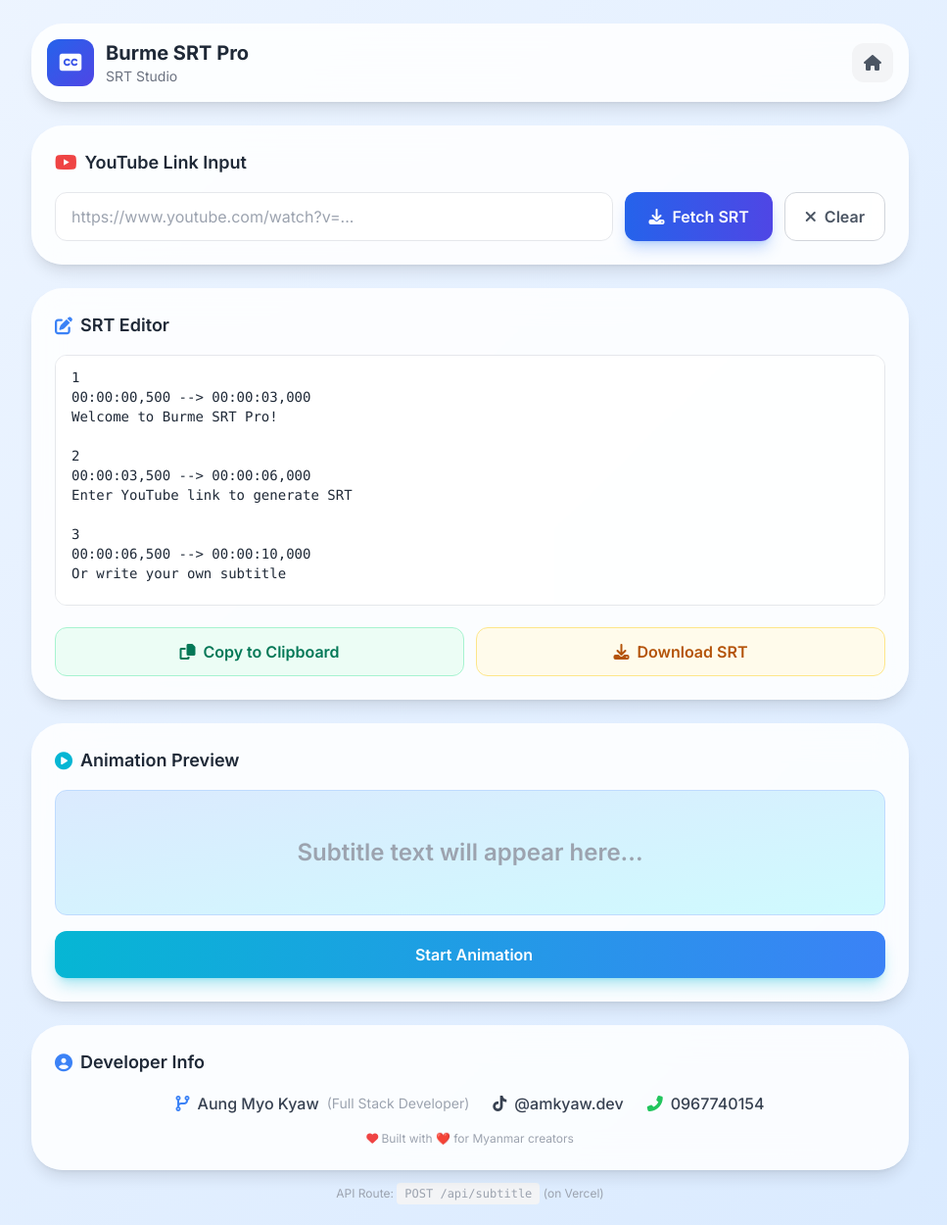
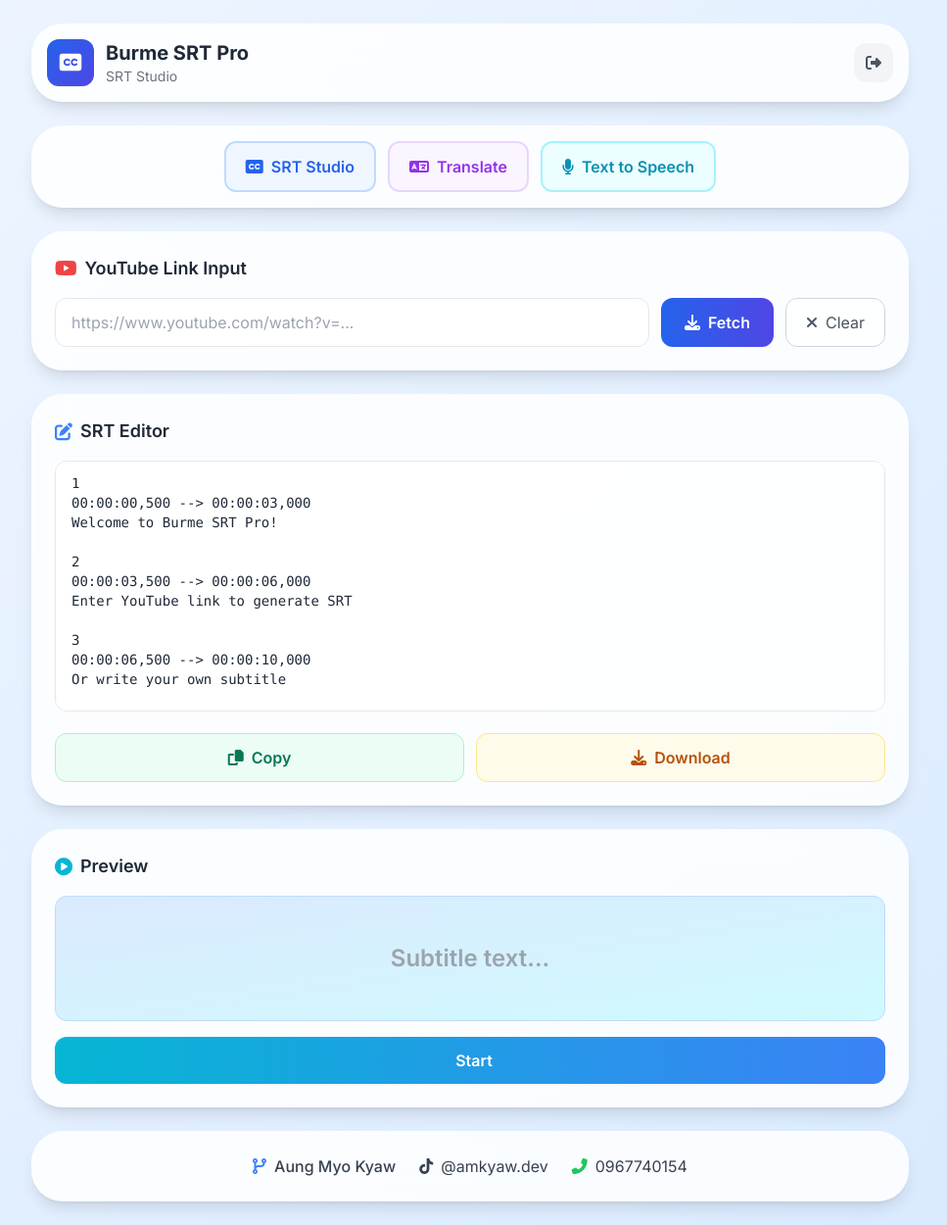
Before and after one commit to amkyawdev/burme_srt_pro, a Next.js app: page /main in a window 1280 px wide. Shown: the whole page at 98% size, without its empty margins (160-1127 px from the left). Built offline with nearby package versions, Linux system fonts and the light colour scheme.

Commit message:
Add nav buttons to all pages

```diff
--- a/src/app/main/page.js
+++ b/src/app/main/page.js
@@ -1,6 +1,7 @@
 'use client'
 
 import { useState, useEffect, useRef } from 'react'
+import Link from 'next/link'
 import { extractVideoId, mockFetchSubtitle, parseSRT } from '@/lib/youtube'
 import { defaultSRT, developerInfo } from '@/lib/constants'
 
@@ -15,7 +16,6 @@
   const animationRef = useRef(null)
 
   useEffect(() => {
-    // Load default SRT on mount
     setSrtContent(defaultSRT)
   }, [])
 
@@ -31,20 +31,17 @@
       setError('Please enter a YouTube link')
       return
     }
-
     const videoId = extractVideoId(youtubeLink)
     if (!videoId) {
       setError('Invalid YouTube link format')
       return
     }
-
     setError(null)
     setIsLoading(true)
-
     try {
       const srt = await mockFetchSubtitle(videoId)
       setSrtContent(srt)
-      showToast('success', 'SRT fetched successfully!')
+      showToast('success', 'SRT fetched!')
     } catch (err) {
       setError('Failed to fetch SRT')
     } finally {
@@ -62,12 +59,11 @@
       showToast('error', 'Nothing to copy')
       return
     }
-
     try {
       await navigator.clipboard.writeText(srtContent)
-      showToast('success', 'Copied to clipboard!')
-    } catch (err) {
-      showToast('error', 'Failed to copy to clipboard')
+      showToast('success', 'Copied!')
+    } catch {
+      showToast('error', 'Copy failed')
     }
   }
 
@@ -76,11 +72,9 @@
       showToast('error', 'Nothing to download')
       return
     }
-
     const timestamp = new Date().toISOString().slice(0, 10)
     const blob = new Blob([srtContent], { type: 'text/plain' })
     const url = URL.createObjectURL(blob)
-
     const a = document.createElement('a')
     a.href = url
     a.download = `burme_subtitle_${timestamp}.srt`
@@ -88,31 +82,26 @@
     a.click()
     document.body.removeChild(a)
     URL.revokeObjectURL(url)
-
     showToast('success', 'Download started!')
   }
 
   const handleAnimate = () => {
     if (!srtContent) {
-      showToast('error', 'No SRT content to animate')
+      showToast('error', 'No SRT content')
       return
     }
-
     const subtitles = parseSRT(srtContent)
     if (subtitles.length === 0) {
-      showToast('error', 'No SRT content to animate')
+      showToast('error', 'No subtitles to animate')
       return
     }
-
     setIsAnimating(true)
     let index = 0
     setCurrentSubtitle(subtitles[0])
-
     animationRef.current = setInterval(() => {
       index = (index + 1) % subtitles.length
       setCurrentSubtitle(subtitles[index])
     }, 1700)
-
     showToast('success', 'Animation started!')
   }
 
@@ -123,7 +112,7 @@
     }
     setIsAnimating(false)
     setCurrentSubtitle('')
-    showToast('success', 'Animation stopped!')
+    showToast('success', 'Stopped!')
   }
 
   return (
@@ -141,9 +130,27 @@
                 <p className="text-sm text-gray-500">SRT Studio</p>
               </div>
             </div>
-            <a href="/" className="social-btn p-3 rounded-xl bg-gray-100 text-gray-600 hover:bg-gray-200 flex items-center gap-2">
-              <i className="fas fa-home"></i>
-            </a>
+            <Link href="/" className="social-btn px-3 py-2 bg-gray-100 text-gray-600 rounded-xl">
+              <i className="fas fa-sign-out-alt"></i>
+            </Link>
+          </div>
+        </div>
+
+        {/* Navigation Buttons */}
+        <div className="glass-card rounded-2xl p-4 mb-6 shadow-lg">
+          <div className="flex flex-wrap justify-center gap-3">
+            <Link href="/main" className="social-btn px-5 py-3 bg-blue-50 border-2 border-blue-200 text-blue-600 font-semibold rounded-xl flex items-center gap-2">
+              <i className="fas fa-closed-captioning"></i>
+              <span>SRT Studio</span>
+            </Link>
+            <Link href="/translate" className="social-btn px-5 py-3 bg-purple-50 border-2 border-purple-200 text-purple-600 font-semibold rounded-xl flex items-center gap-2">
+              <i className="fas fa-language"></i>
+              <span>Translate</span>
+            </Link>
+            <Link href="/tts" className="social-btn px-5 py-3 bg-cyan-50 border-2 border-cyan-200 text-cyan-600 font-semibold rounded-xl flex items-center gap-2">
+              <i className="fas fa-microphone"></i>
+              <span>Text to Speech</span>
+            </Link>
           </div>
         </div>
 
@@ -162,30 +169,25 @@
                 onChange={(e) => setYoutubeLink(e.target.value)}
                 onKeyPress={(e) => e.key === 'Enter' && handleFetch()}
                 placeholder="https://www.youtube.com/watch?v=..."
-                className="w-full px-4 py-3 rounded-xl border border-gray-200 bg-white/80 text-gray-800 placeholder-gray-400 focus:outline-none focus:ring-2 focus:ring-blue-500 focus:border-transparent transition"
+                className="w-full px-4 py-3 rounded-xl border border-gray-200 bg-white/80 text-gray-800 placeholder-gray-400 focus:outline-none focus:ring-2 focus:ring-blue-500"
               />
             </div>
             <button
               onClick={handleFetch}
               disabled={isLoading}
-              className="social-btn px-6 py-3 bg-gradient-to-r from-blue-600 to-indigo-600 text-white font-semibold rounded-xl shadow-lg shadow-blue-500/30 flex items-center gap-2 disabled:opacity-50"
+              className="social-btn px-6 py-3 bg-gradient-to-r from-blue-600 to-indigo-600 text-white font-semibold rounded-xl flex items-center gap-2 disabled:opacity-50"
             >
-              {isLoading ? (
-                <i className="fas fa-spinner fa-spin"></i>
-              ) : (
-                <i className="fas fa-download"></i>
-              )}
-              <span>Fetch SRT</span>
+              {isLoading ? <i className="fas fa-spinner fa-spin"></i> : <i className="fas fa-download"></i>}
+              <span>Fetch</span>
             </button>
             <button
               onClick={handleClear}
-              className="social-btn px-5 py-3 bg-white/80 border border-gray-300 text-gray-600 font-semibold rounded-xl flex items-center gap-2 hover:bg-gray-50"
+              className="social-btn px-5 py-3 bg-white/80 border border-gray-300 text-gray-600 rounded-xl flex items-center gap-2"
             >
               <i className="fas fa-times"></i>
               <span>Clear</span>
             </button>
           </div>
-
           {error && (
             <div className="mt-4 p-3 bg-red-50 border border-red-200 rounded-xl text-red-600 flex items-center gap-2">
               <i className="fas fa-exclamation-circle"></i>
@@ -204,24 +206,18 @@
           <textarea
             value={srtContent}
             onChange={(e) => setSrtContent(e.target.value)}
-            className={`w-full h-64 px-4 py-3 rounded-xl border border-gray-200 bg-white/80 font-mono text-sm text-gray-800 focus:outline-none focus:ring-2 focus:ring-blue-500 focus:border-transparent transition resize-none ${isLoading ? 'pulse-animation' : ''}`}
-            placeholder="Paste or type SRT content here..."
+            className="w-full h-64 px-4 py-3 rounded-xl border border-gray-200 bg-white/80 font-mono text-sm text-gray-800 focus:outline-none focus:ring-2 focus:ring-blue-500 resize-none"
+            placeholder="Paste or type SRT content..."
           />
 
           <div className="flex flex-col md:flex-row gap-3 mt-4">
-            <button
-              onClick={handleCopy}
-              className="social-btn flex-1 px-6 py-3 bg-emerald-50 border border-emerald-200 text-emerald-700 font-semibold rounded-xl flex items-center justify-center gap-2 hover:bg-emerald-100"
-            >
+            <button onClick={handleCopy} className="social-btn flex-1 px-6 py-3 bg-emerald-50 border border-emerald-200 text-emerald-700 font-semibold rounded-xl flex items-center justify-center gap-2">
               <i className="fas fa-copy"></i>
-              <span>Copy to Clipboard</span>
+              <span>Copy</span>
             </button>
-            <button
-              onClick={handleDownload}
-              className="social-btn flex-1 px-6 py-3 bg-amber-50 border border-amber-200 text-amber-700 font-semibold rounded-xl flex items-center justify-center gap-2 hover:bg-amber-100"
-            >
+            <button onClick={handleDownload} className="social-btn flex-1 px-6 py-3 bg-amber-50 border border-amber-200 text-amber-700 font-semibold rounded-xl flex items-center justify-center gap-2">
               <i className="fas fa-download"></i>
-              <span>Download SRT</span>
+              <span>Download</span>
             </button>
           </div>
         </div>
@@ -230,78 +226,51 @@
         <div className="glass-card rounded-2xl p-6 mb-6 shadow-lg">
           <h2 className="text-lg font-semibold text-gray-800 mb-4 flex items-center gap-2">
             <i className="fas fa-play-circle text-cyan-500"></i>
-            <span>Animation Preview</span>
+            <span>Preview</span>
           </h2>
 
-          <div className="w-full h-32 rounded-xl bg-gradient-to-br from-blue-100 to-cyan-100 border border-blue-200 flex items-center justify-center mb-4 overflow-hidden">
+          <div className="w-full h-32 rounded-xl bg-gradient-to-br from-blue-100 to-cyan-100 border border-blue-200 flex items-center justify-center mb-4">
             {currentSubtitle ? (
-              <p className="text-xl md:text-2xl font-semibold text-gray-800 text-center px-4 subtitle-bubble">
-                {currentSubtitle}
-              </p>
+              <p className="text-xl md:text-2xl font-semibold text-gray-800 text-center px-4">{currentSubtitle}</p>
             ) : (
-              <p className="text-xl md:text-2xl font-semibold text-gray-400 text-center px-4">
-                Subtitle text will appear here...
-              </p>
+              <p className="text-xl md:text-2xl font-semibold text-gray-400 text-center">Subtitle text...</p>
             )}
           </div>
 
           <button
             onClick={isAnimating ? handleStopAnimate : handleAnimate}
             className={`social-btn w-full px-6 py-3 font-semibold rounded-xl flex items-center justify-center gap-2 ${
-              isAnimating
-                ? 'bg-red-50 border border-red-200 text-red-600 hover:bg-red-100'
-                : 'bg-gradient-to-r from-cyan-500 to-blue-500 text-white shadow-lg shadow-cyan-500/30'
+              isAnimating ? 'bg-red-50 border border-red-200 text-red-600' : 'bg-gradient-to-r from-cyan-500 to-blue-500 text-white'
             }`}
           >
             <i className={`fas ${isAnimating ? 'fa-stop' : 'play'}`}></i>
-            <span>{isAnimating ? 'Stop' : 'Start Animation'}</span>
+            <span>{isAnimating ? 'Stop' : 'Start'}</span>
           </button>
         </div>
 
-        {/* Developer Info Footer */}
+        {/* Developer Info */}
         <div className="glass-card rounded-2xl p-6 shadow-lg">
-          <h2 className="text-lg font-semibold text-gray-800 mb-4 flex items-center gap-2">
-            <i className="fas fa-user-circle text-blue-500"></i>
-            <span>Developer Info</span>
-          </h2>
-
           <div className="flex flex-wrap items-center justify-center gap-6">
             <div className="flex items-center gap-2 text-gray-700">
               <i className="fas fa-code-branch text-blue-500"></i>
               <span className="font-medium">{developerInfo.name}</span>
-              <span className="text-gray-400 text-sm">({developerInfo.title})</span>
             </div>
-
             <div className="flex items-center gap-2 text-gray-700">
               <i className="fab fa-tiktok"></i>
-              <span className="font-medium">{developerInfo.tiktok}</span>
+              <span>{developerInfo.tiktok}</span>
             </div>
-
             <div className="flex items-center gap-2 text-gray-700">
               <i className="fas fa-phone-alt text-green-500"></i>
-              <span className="font-medium">{developerInfo.phone}</span>
+              <span>{developerInfo.phone}</span>
             </div>
           </div>
-
-          <p className="text-center text-xs text-gray-400 mt-4">
-            <i className="fas fa-heart text-red-500"></i>
-            {' '}Built with ❤️ for Myanmar creators
-          </p>
-        </div>
-
-        {/* API Note */}
-        <div className="mt-4 text-center text-xs text-gray-400">
-          <p>API Route: <code className="bg-gray-100 px-2 py-1 rounded">POST /api/subtitle</code> (on Vercel)</p>
         </div>
       </div>
 
-      {/* Toast Notification */}
       {toast.show && (
-        <div id="toast" className="fixed bottom-6 left-1/2 transform -translate-x-1/2 bg-gray-800 text-white px-6 py-3 rounded-xl shadow-xl z-50">
-          <div className="flex items-center gap-2">
-            <i className={`fas ${toast.type === 'success' ? 'fa-check-circle text-emerald-400' : 'fa-exclamation-circle text-red-400'}`}></i>
-            <span>{toast.message}</span>
-          </div>
+        <div className="fixed bottom-6 left-1/2 -translate-x-1/2 bg-gray-800 text-white px-6 py-3 rounded-xl shadow-xl z-50">
+          <i className={`fas ${toast.type === 'success' ? 'fa-check-circle text-emerald-400' : 'fa-exclamation-circle text-red-400'} mr-2`}></i>
+          {toast.message}
         </div>
       )}
     </main>
```
